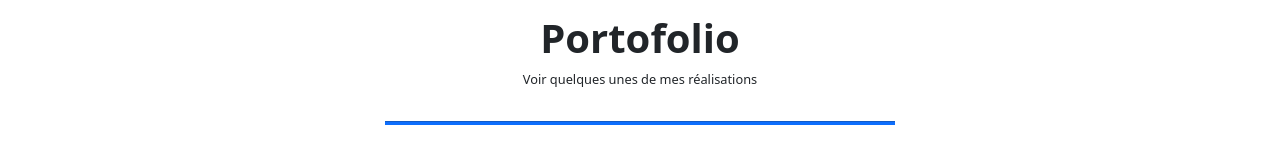
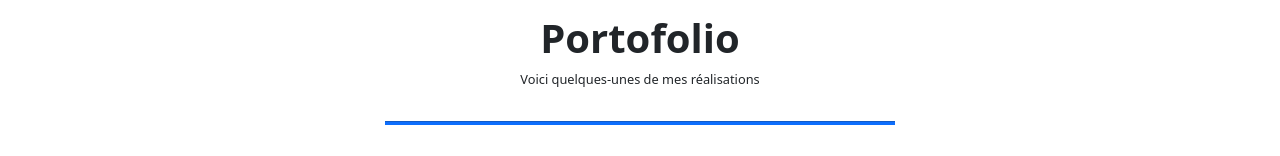
Before and after one commit to AngieGit09/devoir-5-realisation-portofolio, a React (Create React App) app: page /realisations in a window 1280 px wide. Shown: the part 310-466 px from the top of the page. Built offline with nearby package versions, Linux system fonts and the light colour scheme.

Commit message:
corrections faute

```diff
--- a/src/pages/Realisations.jsx
+++ b/src/pages/Realisations.jsx
@@ -31,7 +31,7 @@ const Realisations = () => {
       <section>
         <div className="container-fluid text-center">
           <h1 className="mt-4">Portofolio</h1>
-          <p>Voir quelques unes de mes réalisations</p>
+          <p>Voici quelques-unes de mes réalisations</p>
 
           <div className="row justify-content-center">
             <div className="col-4 col-md-5 mb-5">
@@ -47,7 +47,6 @@ const Realisations = () => {
       <section>
         <div className="container-fluid text-center">
           <div className="row g-4 justify-content-center">
-
             {/* Carte 1 */}
             <div className="col-11 col-md-3 border p-2 m-2">
               <img
```
